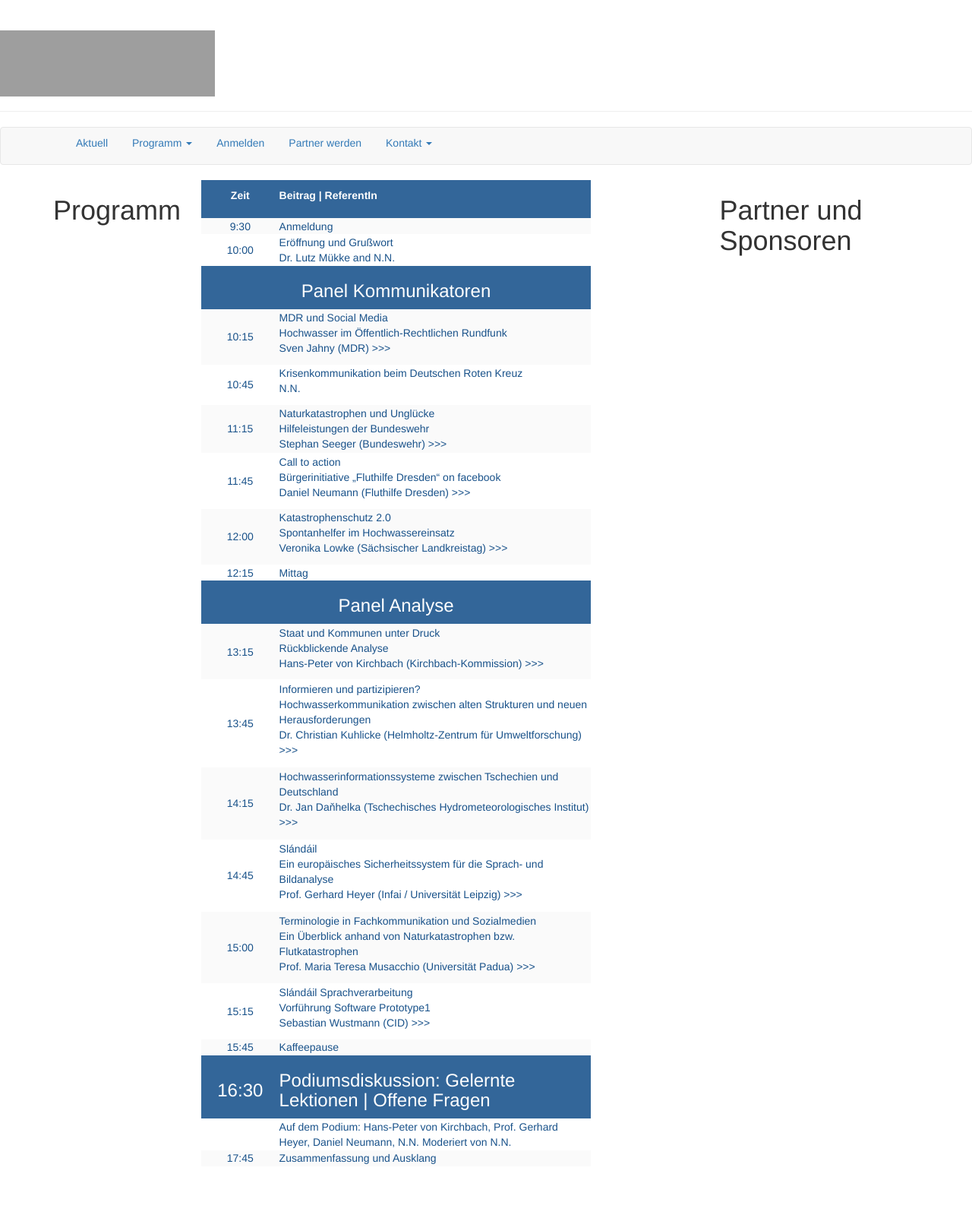
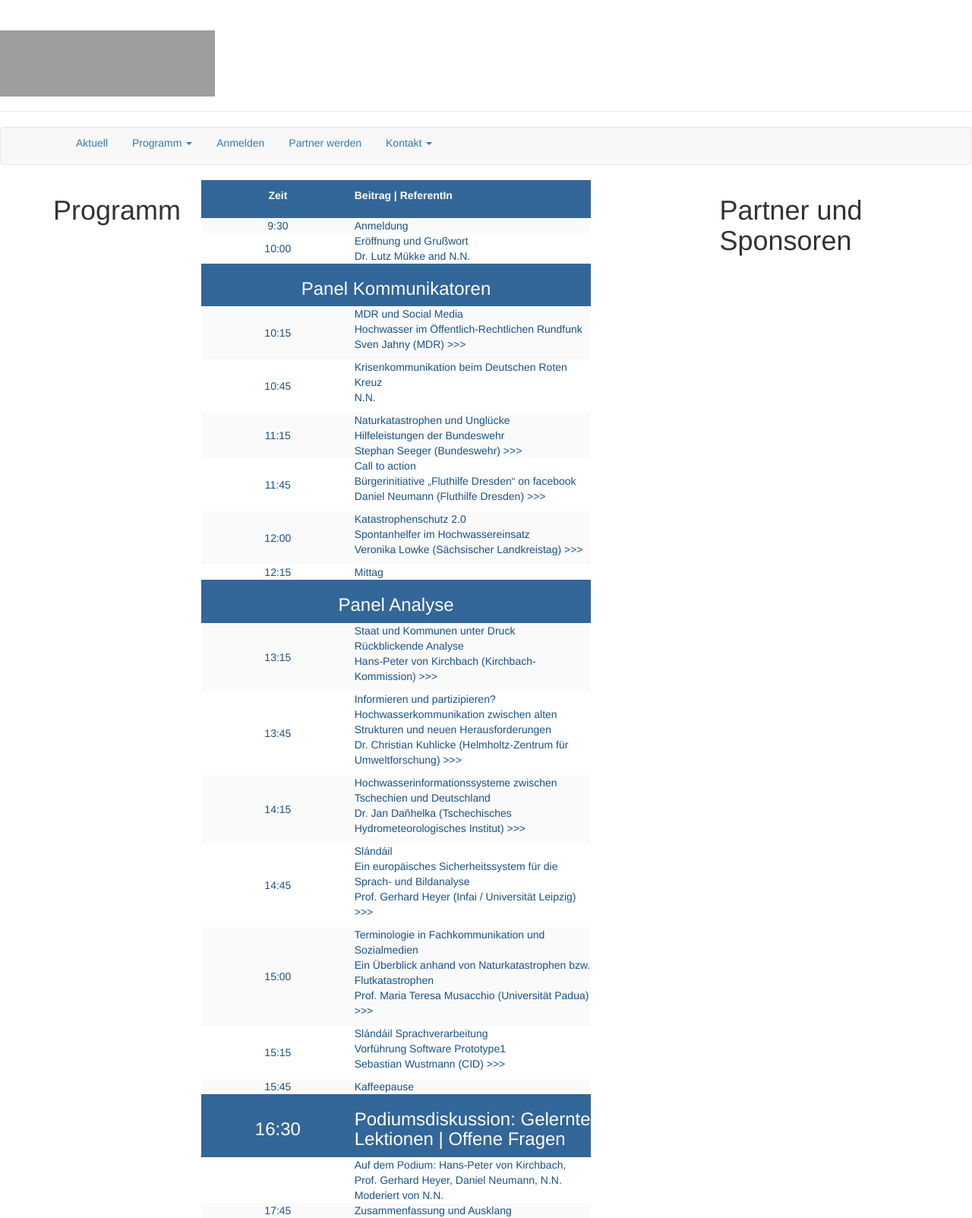
Before and after one commit to susedev/test, a Jekyll site: the page built from programm-uebersicht.html, in a window 1280 px wide. Shown: the whole page at 76% size. Built offline with Jekyll 4.4.1, drawn with Linux system fonts in a browser that asks for light colours; nearby versions of some CDN libraries; before the commit the page ends 1535 px from its top, so only the background shows below that; grey boxes are pictures that could not be loaded.

Commit message:
Edit from JekyllCMS

```diff
--- a/programm-uebersicht.html
+++ b/programm-uebersicht.html
@@ -4,141 +4,141 @@ title: Programm
 <table align="left" border="0" border-color="#FFFFFF" cellpadding="50" cellspacing="10" style="height: 1298px;" width="513">
 	<thead>
 		<tr>
-			<th scope="col" style="background-color: rgb(51, 102, 153); border-color: rgb(255, 255, 255); width: 100px; text-align: center; vertical-align: middle; height: 50px;">
+			<th scope="col" style="background-color: rgb(51, 102, 153); border-color: rgb(255, 255, 255); text-align: center; vertical-align: middle; height: 50px;">
 			<p><span style="color:#FFFFFF;">Zeit</span></p>
 			</th>
-			<th scope="col" style="background-color: rgb(51, 102, 153); border-color: rgb(255, 255, 255); text-align: left; vertical-align: middle; width: 400px; height: 50px;">
+			<th scope="col" style="background-color: rgb(51, 102, 153); border-color: rgb(255, 255, 255); text-align: left; vertical-align: middle; height: 50px;">
 			<p><span style="color:#FFFFFF;">Beitrag | ReferentIn</span></p>
 			</th>
 		</tr>
 	</thead>
 	<tbody>
 		<tr>
-			<td style="border-color: rgb(238, 238, 238); background-color: rgb(250, 250, 250); text-align: center; vertical-align: middle; width: 100px;"><span style="color:#19528A;">9:30</span></td>
-			<td style="border-color: rgb(238, 238, 238); background-color: rgb(250, 250, 250); text-align: left; vertical-align: middle; width: 400px;"><span style="color:#19528A;">Anmeldung</span></td>
+			<td style="border-color: rgb(238, 238, 238); background-color: rgb(250, 250, 250); text-align: center; vertical-align: middle; width: 20%;"><span style="color:#19528A;">9:30</span></td>
+			<td style="border-color: rgb(238, 238, 238); background-color: rgb(250, 250, 250); text-align: left; vertical-align: middle; width: 20%;"><span style="color:#19528A;">Anmeldung</span></td>
 		</tr>
 		<tr>
-			<td style="background-color: rgb(255, 255, 255); border-color: rgb(238, 238, 238); text-align: center; vertical-align: middle; width: 100px;"><span style="color:#19528A;">10:00</span></td>
-			<td style="background-color: rgb(255, 255, 255); border-color: rgb(238, 238, 238); text-align: left; vertical-align: middle; width: 400px;"><span style="color:#19528A;">Er&ouml;ffnung und Gru&szlig;wort<br />
+			<td style="background-color: rgb(255, 255, 255); border-color: rgb(238, 238, 238); text-align: center; vertical-align: middle;"><span style="color:#19528A;">10:00</span></td>
+			<td style="background-color: rgb(255, 255, 255); border-color: rgb(238, 238, 238); text-align: left; vertical-align: middle;"><span style="color:#19528A;">Er&ouml;ffnung und Gru&szlig;wort<br />
 			Dr. Lutz M&uuml;kke and N.N.</span></td>
 		</tr>
 		<tr>
-			<th colspan="2" style="background-color: rgb(51, 102, 153); border-color: rgb(255, 255, 255); text-align: center; vertical-align: middle; width: 100px; height: 25px;">
+			<th colspan="2" style="background-color: rgb(51, 102, 153); border-color: rgb(255, 255, 255); text-align: center; vertical-align: middle; height: 25px;">
 			<h3><span style="color:#FFFFFF;">Panel Kommunikatoren</span></h3>
 			</th>
 		</tr>
 		<tr>
-			<td style="background-color: rgb(250, 250, 250); border-color: rgb(255, 255, 255); text-align: center; vertical-align: middle; width: 100px;"><span style="color:#19528A;">10:15</span></td>
-			<td style="text-align: left; background-color: rgb(250, 250, 250); border-color: rgb(255, 255, 255); vertical-align: middle; width: 400px;">
+			<td style="background-color: rgb(250, 250, 250); border-color: rgb(255, 255, 255); text-align: center; vertical-align: middle;"><span style="color:#19528A;">10:15</span></td>
+			<td style="text-align: left; background-color: rgb(250, 250, 250); border-color: rgb(255, 255, 255); vertical-align: middle;">
 			<p><a href="http://eijc.github.io/data/beitraege-und-referentinnen.html#Jahny"><span style="color:#19528A;">MDR und Social Media</span></a><br />
 			<span style="color:#19528A;">Hochwasser im &Ouml;ffentlich-Rechtlichen Rundfunk<br />
 			Sven Jahny (MDR) </span><a href="http://eijc.github.io/data/beitraege-und-referentinnen.html#Jahny"><span style="color:#19528A;">&gt;&gt;&gt;</span></a></p>
 			</td>
 		</tr>
 		<tr>
-			<td style="background-color: rgb(255, 255, 255); border-color: rgb(255, 255, 255); text-align: center; vertical-align: middle; width: 100px;"><span style="color:#19528A;">10:45</span></td>
-			<td style="background-color: rgb(255, 255, 255); border-color: rgb(255, 255, 255); text-align: left; vertical-align: middle; width: 400px;">
+			<td style="background-color: rgb(255, 255, 255); border-color: rgb(255, 255, 255); text-align: center; vertical-align: middle;"><span style="color:#19528A;">10:45</span></td>
+			<td style="background-color: rgb(255, 255, 255); border-color: rgb(255, 255, 255); text-align: left; vertical-align: middle;">
 			<p><a href="http://eijc.github.io/data/beitraege-und-referentinnen.html#NN"><span style="color:#19528A;">Krisenkommunikation beim Deutschen Roten Kreuz</span></a><br />
 			<span style="color:#19528A;">N.N.</span></p>
 			</td>
 		</tr>
 		<tr>
-			<td style="background-color: rgb(250, 250, 250); border-color: rgb(255, 255, 255); text-align: center; vertical-align: middle; width: 100px;"><span style="color:#19528A;">11:15</span></td>
-			<td style="background-color: rgb(250, 250, 250); border-color: rgb(255, 255, 255); text-align: left; vertical-align: middle; width: 400px;"><a href="http://eijc.github.io/data/beitraege-und-referentinnen.html#Seeger"><span style="color:#19528A;">Naturkatastrophen und Ungl&uuml;cke</span></a><br />
+			<td style="background-color: rgb(250, 250, 250); border-color: rgb(255, 255, 255); text-align: center; vertical-align: middle;"><span style="color:#19528A;">11:15</span></td>
+			<td style="background-color: rgb(250, 250, 250); border-color: rgb(255, 255, 255); text-align: left; vertical-align: middle;"><a href="http://eijc.github.io/data/beitraege-und-referentinnen.html#Seeger"><span style="color:#19528A;">Naturkatastrophen und Ungl&uuml;cke</span></a><br />
 			<span style="color:#19528A;">Hilfeleistungen der Bundeswehr<br />
 			Stephan Seeger (Bundeswehr) </span><a href="http://eijc.github.io/data/beitraege-und-referentinnen.html##Seeger"><span style="color:#19528A;">&gt;&gt;&gt;</span></a></td>
 		</tr>
 		<tr>
-			<td style="background-color: rgb(255, 255, 255); border-color: rgb(255, 255, 255); text-align: center; vertical-align: middle; width: 100px;"><span style="color:#19528A;">11:45</span></td>
-			<td style="background-color: rgb(255, 255, 255); border-color: rgb(255, 255, 255); text-align: left; vertical-align: middle; width: 400px;">
+			<td style="background-color: rgb(255, 255, 255); border-color: rgb(255, 255, 255); text-align: center; vertical-align: middle;"><span style="color:#19528A;">11:45</span></td>
+			<td style="background-color: rgb(255, 255, 255); border-color: rgb(255, 255, 255); text-align: left; vertical-align: middle;">
 			<p><a href="http://eijc.github.io/data/eijc.github.io/data/beitraege-und-referentinnen.html#Neumann"><span style="color:#19528A;">Call to action</span></a><br />
 			<span style="color:#19528A;">B&uuml;rgerinitiative &bdquo;Fluthilfe Dresden&ldquo; on facebook<br />
 			Daniel Neumann (Fluthilfe Dresden) </span><a href="http://eijc.github.io/data/beitraege-und-referentinnen.html#Neumann"><span style="color:#19528A;">&gt;&gt;&gt;</span></a></p>
 			</td>
 		</tr>
 		<tr>
-			<td style="background-color: rgb(250, 250, 250); border-color: rgb(255, 255, 255); text-align: center; vertical-align: middle; width: 100px;"><span style="color:#19528A;">12:00</span></td>
-			<td style="background-color: rgb(250, 250, 250); border-color: rgb(255, 255, 255); text-align: left; vertical-align: middle; width: 400px;">
+			<td style="background-color: rgb(250, 250, 250); border-color: rgb(255, 255, 255); text-align: center; vertical-align: middle;"><span style="color:#19528A;">12:00</span></td>
+			<td style="background-color: rgb(250, 250, 250); border-color: rgb(255, 255, 255); text-align: left; vertical-align: middle;">
 			<p><a href="http://eijc.github.io/data/beitraege-und-referentinnen.html#Lowke"><span style="color:#19528A;">Katastrophenschutz 2.0</span></a><br />
 			<span style="color:#19528A;">Spontanhelfer im Hochwassereinsatz<br />
 			Veronika Lowke (S&auml;chsischer Landkreistag) </span><a href="http://eijc.github.io/data/beitraege-und-referentinnen.html#Lowke"><span style="color:#19528A;">&gt;&gt;&gt;</span></a></p>
 			</td>
 		</tr>
 		<tr>
-			<td style="background-color: rgb(255, 255, 255); border-color: rgb(255, 255, 255); text-align: center; vertical-align: middle; width: 100px;"><span style="color:#19528A;">12:15</span></td>
-			<td style="background-color: rgb(255, 255, 255); border-color: rgb(255, 255, 255); text-align: left; vertical-align: middle; width: 400px;"><span style="color:#19528A;">Mittag</span></td>
+			<td style="background-color: rgb(255, 255, 255); border-color: rgb(255, 255, 255); text-align: center; vertical-align: middle;"><span style="color:#19528A;">12:15</span></td>
+			<td style="background-color: rgb(255, 255, 255); border-color: rgb(255, 255, 255); text-align: left; vertical-align: middle;"><span style="color:#19528A;">Mittag</span></td>
 		</tr>
 		<tr>
-			<th colspan="2" style="background-color: rgb(51, 102, 153); border-color: rgb(255, 255, 255); text-align: center; vertical-align: middle; width: 100px; height: 25px;">
+			<th colspan="2" style="background-color: rgb(51, 102, 153); border-color: rgb(255, 255, 255); text-align: center; vertical-align: middle; height: 25px;">
 			<h3><span style="color:#FFFFFF;">Panel Analyse</span></h3>
 			</th>
 		</tr>
 		<tr>
-			<td style="background-color: rgb(250, 250, 250); border-color: rgb(255, 255, 255); text-align: center; vertical-align: middle; width: 100px;"><span style="color:#19528A;">13:15</span></td>
-			<td style="background-color: rgb(250, 250, 250); border-color: rgb(255, 255, 255); text-align: left; vertical-align: middle; width: 400px;">
+			<td style="background-color: rgb(250, 250, 250); border-color: rgb(255, 255, 255); text-align: center; vertical-align: middle;"><span style="color:#19528A;">13:15</span></td>
+			<td style="background-color: rgb(250, 250, 250); border-color: rgb(255, 255, 255); text-align: left; vertical-align: middle;">
 			<p><a href="http://eijc.github.io/data/beitraege-und-referentinnen.html#Kirchbach"><span style="color:#19528A;">Staat und Kommunen unter Druck</span></a><br />
 			<span style="color:#19528A;">R&uuml;ckblickende Analyse<br />
 			Hans-Peter von Kirchbach (Kirchbach-Kommission) </span><a href="http://eijc.github.io/data/beitraege-und-referentinnen.html#Kirchbach"><span style="color:#19528A;">&gt;&gt;&gt;</span></a></p>
 			</td>
 		</tr>
 		<tr>
-			<td style="background-color: rgb(255, 255, 255); border-color: rgb(255, 255, 255); text-align: center; vertical-align: middle; width: 100px;"><span style="color:#19528A;">13:45</span></td>
-			<td style="background-color: rgb(255, 255, 255); border-color: rgb(255, 255, 255); text-align: left; vertical-align: middle; width: 400px;">
+			<td style="background-color: rgb(255, 255, 255); border-color: rgb(255, 255, 255); text-align: center; vertical-align: middle;"><span style="color:#19528A;">13:45</span></td>
+			<td style="background-color: rgb(255, 255, 255); border-color: rgb(255, 255, 255); text-align: left; vertical-align: middle;">
 			<p><a href="http://eijc.github.io/data/beitraege-und-referentinnen.html#Kuhlicke"><span style="color:#19528A;">Informieren und partizipieren?</span></a><br />
 			<span style="color:#19528A;">Hochwasserkommunikation zwischen alten Strukturen und neuen Herausforderungen<br />
 			Dr. Christian Kuhlicke (Helmholtz-Zentrum f&uuml;r Umweltforschung) </span><a href="http://eijc.github.io/data/beitraege-und-referentinnen.html#Kuhlicke"><span style="color:#19528A;">&gt;&gt;&gt;</span></a></p>
 			</td>
 		</tr>
 		<tr>
-			<td style="background-color: rgb(250, 250, 250); border-color: rgb(255, 255, 255); text-align: center; vertical-align: middle; width: 100px;"><span style="color:#19528A;">14:15</span></td>
-			<td style="background-color: rgb(250, 250, 250); border-color: rgb(255, 255, 255); text-align: left; vertical-align: middle; width: 400px;">
+			<td style="background-color: rgb(250, 250, 250); border-color: rgb(255, 255, 255); text-align: center; vertical-align: middle;"><span style="color:#19528A;">14:15</span></td>
+			<td style="background-color: rgb(250, 250, 250); border-color: rgb(255, 255, 255); text-align: left; vertical-align: middle;">
 			<p><a href="http://eijc.github.io/data/beitraege-und-referentinnen.html#Danhelka"><span style="color:#19528A;">Hochwasserinformationssysteme zwischen Tschechien und Deutschland</span></a><br />
 			<span style="color:#19528A;">Dr. Jan Daňhelka (Tschechisches Hydrometeorologisches Institut) </span><a href="http://eijc.github.io/data/beitraege-und-referentinnen.html#Danhelka"><span style="color:#19528A;">&gt;&gt;&gt;</span></a></p>
 			</td>
 		</tr>
 		<tr>
-			<td style="background-color: rgb(255, 255, 255); border-color: rgb(255, 255, 255); text-align: center; vertical-align: middle; width: 100px;"><span style="color:#19528A;">14:45</span></td>
-			<td style="background-color: rgb(255, 255, 255); border-color: rgb(255, 255, 255); text-align: left; vertical-align: middle; width: 400px;">
+			<td style="background-color: rgb(255, 255, 255); border-color: rgb(255, 255, 255); text-align: center; vertical-align: middle;"><span style="color:#19528A;">14:45</span></td>
+			<td style="background-color: rgb(255, 255, 255); border-color: rgb(255, 255, 255); text-align: left; vertical-align: middle;">
 			<p><a href="http://eijc.github.io/data/beitraege-und-referentinnen.html#Heyer"><span style="color:#19528A;">Sl&aacute;nd&aacute;il</span></a><br />
 			<span style="color:#19528A;">Ein europ&auml;isches Sicherheitssystem f&uuml;r die Sprach- und Bildanalyse<br />
 			Prof. Gerhard Heyer (Infai / Universit&auml;t Leipzig) </span><a href="http://eijc.github.io/data/beitraege-und-referentinnen.html#Heyer"><span style="color:#19528A;">&gt;&gt;&gt;</span></a></p>
 			</td>
 		</tr>
 		<tr>
-			<td style="background-color: rgb(250, 250, 250); border-color: rgb(255, 255, 255); text-align: center; vertical-align: middle; width: 100px;"><span style="color:#19528A;">15:00</span></td>
-			<td style="background-color: rgb(250, 250, 250); border-color: rgb(255, 255, 255); text-align: left; vertical-align: middle; width: 400px;">
+			<td style="background-color: rgb(250, 250, 250); border-color: rgb(255, 255, 255); text-align: center; vertical-align: middle;"><span style="color:#19528A;">15:00</span></td>
+			<td style="background-color: rgb(250, 250, 250); border-color: rgb(255, 255, 255); text-align: left; vertical-align: middle;">
 			<p><a href="http://eijc.github.io/data/beitraege-und-referentinnen.html#Musacchio"><span style="color:#19528A;">Terminologie in Fachkommunikation und Sozialmedien</span></a><br />
 			<span style="color:#19528A;">Ein &Uuml;berblick anhand von Naturkatastrophen bzw. Flutkatastrophen<br />
 			Prof. Maria Teresa Musacchio (Universit&auml;t Padua) </span><a href="http://eijc.github.io/data/beitraege-und-referentinnen.html#Musacchio"><span style="color:#19528A;">&gt;&gt;&gt;</span></a></p>
 			</td>
 		</tr>
 		<tr>
-			<td style="background-color: rgb(255, 255, 255); border-color: rgb(255, 255, 255); text-align: center; vertical-align: middle; width: 100px;"><span style="color:#19528A;">15:15</span></td>
-			<td style="background-color: rgb(255, 255, 255); border-color: rgb(255, 255, 255); text-align: left; vertical-align: middle; width: 400px;">
+			<td style="background-color: rgb(255, 255, 255); border-color: rgb(255, 255, 255); text-align: center; vertical-align: middle;"><span style="color:#19528A;">15:15</span></td>
+			<td style="background-color: rgb(255, 255, 255); border-color: rgb(255, 255, 255); text-align: left; vertical-align: middle;">
 			<p><a href="http://eijc.github.io/data/beitraege-und-referentinnen.html#Wustmann"><span style="color:#19528A;">Sl&aacute;nd&aacute;il Sprachverarbeitung</span></a><br />
 			<span style="color:#19528A;">Vorf&uuml;hrung Software Prototype1<br />
 			Sebastian Wustmann (CID) </span><a href="http://eijc.github.io/data/beitraege-und-referentinnen.html#Wustmann"><span style="color:#19528A;">&gt;&gt;&gt;</span></a></p>
 			</td>
 		</tr>
 		<tr>
-			<td style="background-color: rgb(250, 250, 250); border-color: rgb(255, 255, 255); text-align: center; vertical-align: middle; width: 100px;"><span style="color:#19528A;">15:45</span></td>
-			<td style="background-color: rgb(250, 250, 250); border-color: rgb(255, 255, 255); text-align: left; vertical-align: middle; width: 400px;"><span style="color:#19528A;">Kaffeepause</span></td>
+			<td style="background-color: rgb(250, 250, 250); border-color: rgb(255, 255, 255); text-align: center; vertical-align: middle;"><span style="color:#19528A;">15:45</span></td>
+			<td style="background-color: rgb(250, 250, 250); border-color: rgb(255, 255, 255); text-align: left; vertical-align: middle;"><span style="color:#19528A;">Kaffeepause</span></td>
 		</tr>
 		<tr>
-			<th style="background-color: rgb(51, 102, 153); border-color: rgb(255, 255, 255); text-align: center; vertical-align: middle; width: 100px; height: 30px;">
+			<th style="background-color: rgb(51, 102, 153); border-color: rgb(255, 255, 255); text-align: center; vertical-align: middle; height: 30px;">
 			<h3><span style="color:#FFFFFF;">16:30</span></h3>
 			</th>
-			<th style="background-color: rgb(51, 102, 153); border-color: rgb(255, 255, 255); text-align: left; vertical-align: middle; width: 400px; height: 30px;">
+			<th style="background-color: rgb(51, 102, 153); border-color: rgb(255, 255, 255); text-align: left; vertical-align: middle; height: 30px;">
 			<h3><span style="color:#FFFFFF;">Podiumsdiskussion: Gelernte Lektionen | Offene Fragen</span></h3>
 			</th>
 		</tr>
 		<tr>
-			<td style="background-color: rgb(255, 255, 255); border-color: rgb(255, 255, 255); text-align: center; vertical-align: middle; width: 100px;">&nbsp;</td>
-			<td style="background-color: rgb(255, 255, 255); border-color: rgb(255, 255, 255); text-align: left; vertical-align: middle; width: 400px;"><span style="color:#19528A;">Auf dem Podium: Hans-Peter von Kirchbach, Prof. Gerhard Heyer, Daniel Neumann, N.N. Moderiert von N.N.</span></td>
+			<td style="background-color: rgb(255, 255, 255); border-color: rgb(255, 255, 255); text-align: center; vertical-align: middle;">&nbsp;</td>
+			<td style="background-color: rgb(255, 255, 255); border-color: rgb(255, 255, 255); text-align: left; vertical-align: middle;"><span style="color:#19528A;">Auf dem Podium: Hans-Peter von Kirchbach, Prof. Gerhard Heyer, Daniel Neumann, N.N. Moderiert von N.N.</span></td>
 		</tr>
 		<tr>
-			<td style="background-color: rgb(250, 250, 250); border-color: rgb(255, 255, 255); text-align: center; vertical-align: middle; width: 100px;"><span style="color:#19528A;">17:45</span></td>
-			<td style="background-color: rgb(250, 250, 250); border-color: rgb(255, 255, 255); text-align: left; vertical-align: middle; width: 400px;"><span style="color:#19528A;">Zusammenfassung und Ausklang</span></td>
+			<td style="background-color: rgb(250, 250, 250); border-color: rgb(255, 255, 255); text-align: center; vertical-align: middle;"><span style="color:#19528A;">17:45</span></td>
+			<td style="background-color: rgb(250, 250, 250); border-color: rgb(255, 255, 255); text-align: left; vertical-align: middle;"><span style="color:#19528A;">Zusammenfassung und Ausklang</span></td>
 		</tr>
 	</tbody>
 </table>
```
